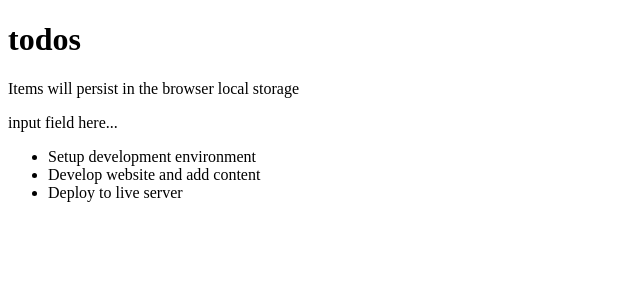
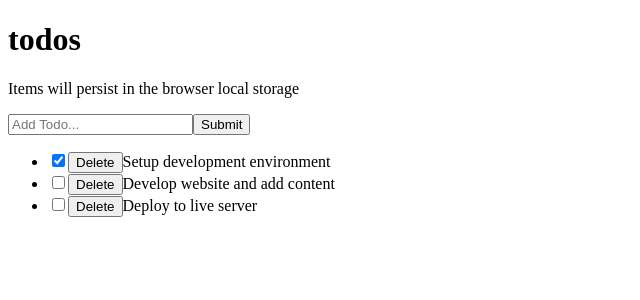
Before and after one commit to oovillagran/todos_app, a React (Vite) app in the folder todos_app/: page / in a window 1280 px wide. Shown: the top 300 px of the page, without its empty margins (0-640 px from the left). Built offline with nearby package versions, Linux system fonts and the light colour scheme.

Commit message:
Add logic for InputTodo, TodoItem, TodosList, TodosLogic

```diff
--- a/todos_app/src/components/InputTodo.jsx
+++ b/todos_app/src/components/InputTodo.jsx
@@ -1,5 +1,22 @@
+import { useState } from "react";
+
 const InputTodo = () => {
-  return <div>input field here...</div>;
+  const [title, setTitle] = useState('');
+  const handleChange = (e) => {
+    setTitle(e.target.value);
+  };
+
+  return (
+    <form>
+      <input
+        type="text"
+        placeholder="Add Todo..."
+        value={title}
+        onChange={handleChange}
+      />
+      <button>Submit</button>
+    </form>
+  )
 };
 
 export default InputTodo;
--- a/todos_app/src/components/TodoItem.jsx
+++ b/todos_app/src/components/TodoItem.jsx
@@ -1,5 +1,16 @@
-const TodoItem = ({ itemProp }) => {
-  return <li>{itemProp.title}</li>;
+const TodoItem = ({ itemProp, handleChange, delTodo }) => {
+
+  return (
+    <li>
+      <input
+        type="checkbox"
+        checked={itemProp.completed}
+        onChange={() => handleChange(itemProp.id)}
+      />
+      <button onClick={() => delTodo(itemProp.id)}>Delete</button>
+      {itemProp.title}
+    </li>
+  )
 };
 
 export default TodoItem;
--- a/todos_app/src/components/TodosList.jsx
+++ b/todos_app/src/components/TodosList.jsx
@@ -1,11 +1,16 @@
 import TodoItem from "@/components/TodoItem";
 
-const TodosList = ({ todosProps }) => {
+const TodosList = ({ todosProps, handleChange, delTodo }) => {
 
   return (
     <ul>
       {todosProps.map((todo) => (
-        <TodoItem key={todo.id} itemProp={todo} />
+        <TodoItem
+          key={todo.id}
+          itemProp={todo}
+          handleChange={handleChange}
+          delTodo={delTodo}
+        />
       ))}
     </ul>
   );
--- a/todos_app/src/components/TodosLogic.jsx
+++ b/todos_app/src/components/TodosLogic.jsx
@@ -1,9 +1,10 @@
 import InputTodo from '@/components/InputTodo';
 import TodosList from '@/components/TodosList';
+import { useState } from 'react';
 
 const TodosLogic = () => {
 
-  const todos = [
+  const [todos, setTodos] = useState([
     {
       id: 1,
       title: 'Setup development environment',
@@ -12,19 +13,45 @@ const TodosLogic = () => {
     {
       id: 2,
       title: 'Develop website and add content',
-      completed: true,
+      completed: false,
     },
     {
       id: 3,
       title: 'Deploy to live server',
-      completed: true,
+      completed: false,
     },
-  ]
+  ])
+
+  const handleChange = (id) => {
+    setTodos((prevState) =>
+      prevState.map((todo) => {
+        if(todo.id === id) {
+          return {
+            ...todo,
+            completed: !todo.completed,
+          };
+        }
+        return todo;
+      })
+    );
+  };
+
+  const delTodo = (id) => {
+    setTodos([
+      ...todos.filter((todo) => {
+        return todo.id !== id;
+      }),
+    ]);
+  };
 
   return (
     <div>
       <InputTodo />
-      <TodosList todosProps={todos} />
+      <TodosList
+        todosProps={todos}
+        handleChange={handleChange}
+        delTodo={delTodo}
+      />
     </div>
   );
 };
```
